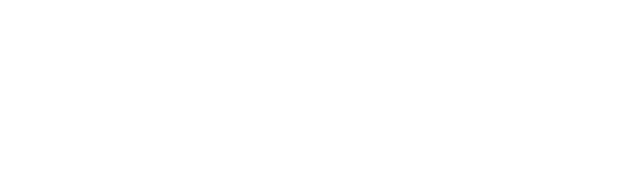
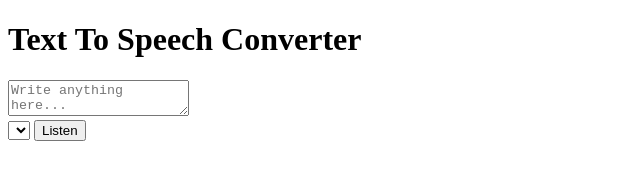
Before and after one commit to saimunhasanrifat14/text-to-voice, a plain HTML site: page index.html in a window 1280 px wide. Shown: the whole page, without its empty margins (0-640 px from the left). Drawn offline with Linux system fonts and the light colour scheme.

Commit message:
add html code

```diff
--- a/index.html
+++ b/index.html
@@ -1,12 +1,26 @@
 <!DOCTYPE html>
 <html lang="en">
+
 <head>
     <meta charset="UTF-8">
     <meta name="viewport" content="width=device-width, initial-scale=1.0">
     <title>Text to Voice</title>
     <link rel="stylesheet" href="css/style.css">
 </head>
+
 <body>
+    <div>
+        <form action="#">
+            <h1>Text To Speech Converter</h1>
+            <textarea name="" placeholder="Write anything here..." id=""></textarea>
+            <div>
+                <select name="" id=""></select>
+                <button>Listen</button>
+            </div>
+        </form>
+    </div>
+
     <script src="js/main.js"></script>
 </body>
+
 </html>
```
